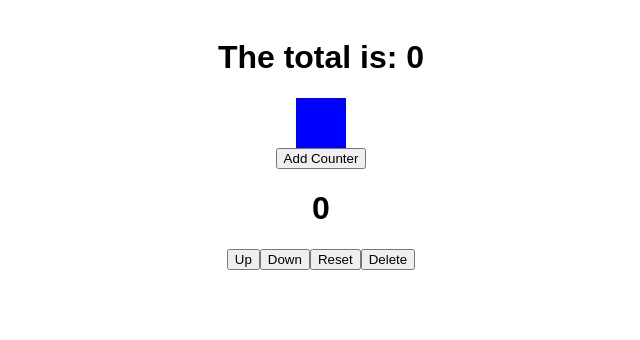
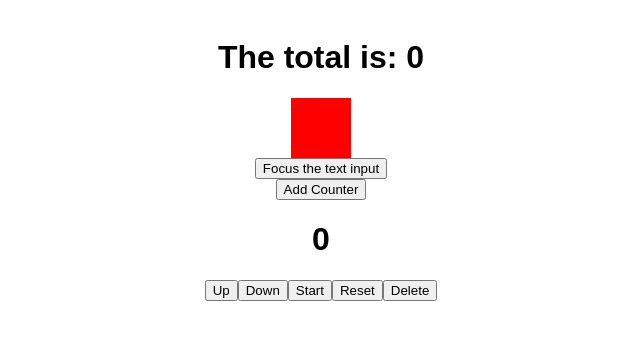
Before and after one commit to coreyarch1234/redux-challenges, a React (Create React App) app: page / in a window 1280 px wide. Both pictures are taken after a click on the button "Add Counter". Shown: the top 340 px of the page, without its empty margins (319-959 px from the left). Built offline with nearby package versions, Linux system fonts and the light colour scheme.

Commit message:
added ref to access dom element

```diff
--- a/package.json
+++ b/package.json
@@ -3,6 +3,7 @@
   "version": "0.1.0",
   "private": true,
   "dependencies": {
+    "animejs": "^2.2.0",
     "react": "^16.0.0",
     "react-dom": "^16.0.0",
     "react-redux": "^5.0.6",
--- a/src/App.js
+++ b/src/App.js
@@ -20,6 +20,7 @@ const store = createStore(reducers);
 function dispatchCounter(){
     store.dispatch(newCounter());
 }
+
 
 class App extends Component {
     constructor(props){
--- a/src/components/counter-list.js
+++ b/src/components/counter-list.js
@@ -6,6 +6,13 @@ import { incrementCounter, decrementCounter, resetCounter, incrementBy, deleteCo
 import Counter from './counter.js';
 
 class CounterList extends Component {
+
+    //function to increment timer every second
+    incrementTimer(index){
+        var timer = setInterval(() => {
+            this.props.incrementCounter(index);
+        }, 100);
+    }
 
     makeList() {
         return this.props.counterKey.map((counter, index) => {
@@ -18,6 +25,9 @@ class CounterList extends Component {
                 }}
                 onDown ={() =>{
                     this.props.decrementCounter(index);
+                }}
+                onStart ={() =>{
+                    this.incrementTimer(index);
                 }}
                 onReset ={() =>{
                     this.props.resetCounter(index);
--- a/src/components/counter.js
+++ b/src/components/counter.js
@@ -16,6 +16,10 @@ class Counter extends Component {
             }}>Down</button>
 
             <button onClick={() => {
+              this.props.onStart();
+            }}>Start</button>
+
+            <button onClick={() => {
               this.props.onReset();
             }}>Reset</button>
 
--- a/src/components/total.js
+++ b/src/components/total.js
@@ -1,18 +1,55 @@
 import React, { Component } from 'react';
 import { connect } from 'react-redux';
 
+//animate box
+import anime from 'animejs';
+
 class Total extends Component {
+     divChange() {
+        // Explicitly focus the text input using the raw DOM API
+        console.log('DIV CHANGED!!');
+        if (this.divElement !== undefined) {
+            console.log('div is not undefined');
+            console.log(this.divElement);
+            this.divElement.style.backgroundColor = 'red';
+        }
+    }
     render() {
+        // function getDiv(){
+        //     console.log('the div is printed');
+        //     console.log(this.Div);
+        // }
+        function focusTextInput() {
+            // Explicitly focus the text input using the raw DOM API
+            console.log('FOCUSED!!');
+            // this.textInput.focus();
+        }
+
+        // function divChange() {
+        //     // Explicitly focus the text input using the raw DOM API
+        //     console.log('DIV CHANGED!!');
+        //     if (this.divElement !== undefined) {
+        //         console.log('div is not undefined');
+        //     }
+        // }
+
         return (
           <div>
             <h1>The total is: {this.props.sumCount}</h1>
-            <div style={{width: this.props.sumCount * 2, height: this.props.sumCount / 2, backgroundColor: 'blue', margin: 'auto', padding: 25}}>
+
+            <div id='boxer' style={styles.boxer} ref={(div) => { this.divElement = div; }}>
             </div>
+            <input
+             type="button"
+             value="Focus the text input"
+             onClick={this.divChange()}
+           />
           </div>
         );
     }
 }
 
+// <div style={{width: this.props.sumCount * 2, height: this.props.sumCount / 2, backgroundColor: 'blue', margin: 'auto', padding: 25}}>
 const mapStateToProps = (state) => {
     var sumArr = state.counterKey.map((object, index) => {
         return object.count
@@ -25,4 +62,28 @@ const mapStateToProps = (state) => {
          sumCount: sumCount
       }
 }
+
+const styles = {
+    boxer: {
+        width: 10,
+        height: 10,
+        backgroundColor: 'blue',
+        margin: 'auto',
+        padding: 25
+    }
+}
+
+//animator
+// var animate = anime({
+//   targets: '#boxer',
+//   translateX: 250
+// });
+
+// var el = document.getElementById('boxer');
+// console.log('printing boxer');
+// console.log(el);
+
+
+
+
 export default connect(mapStateToProps)(Total);
```
